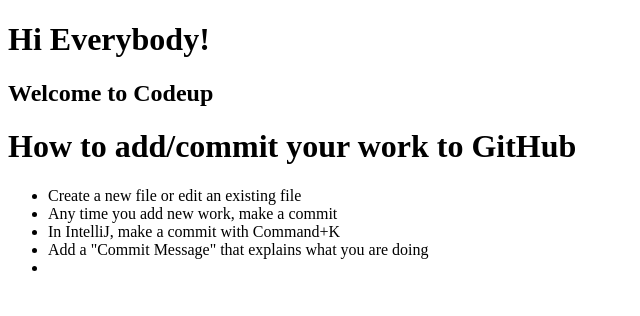
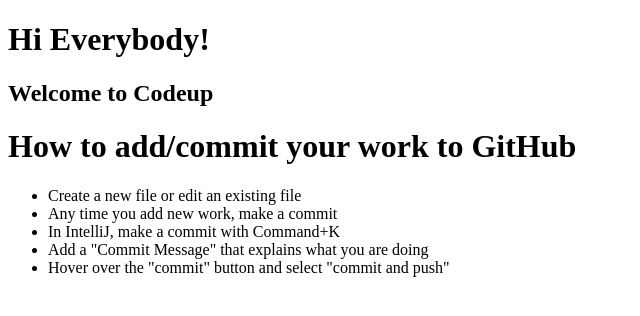
Before and after one commit to edwin-gonzales-n/codeup-web-exercises, a plain HTML site: page hello_world.html in a window 1280 px wide. Shown: the whole page, without its empty margins (0-640 px from the left). Drawn offline with Linux system fonts and the light colour scheme.

Commit message:
updating

```diff
--- a/hello_world.html
+++ b/hello_world.html
@@ -14,7 +14,7 @@
         <li>Any time you add new work, make a commit</li>
         <li>In IntelliJ, make a commit with Command+K</li>
         <li>Add a "Commit Message" that explains what you are doing</li>
-        <li></li>
+        <li>Hover over the "commit" button and select "commit and push"</li>
     </ul>
 </body>
 </html>
```
